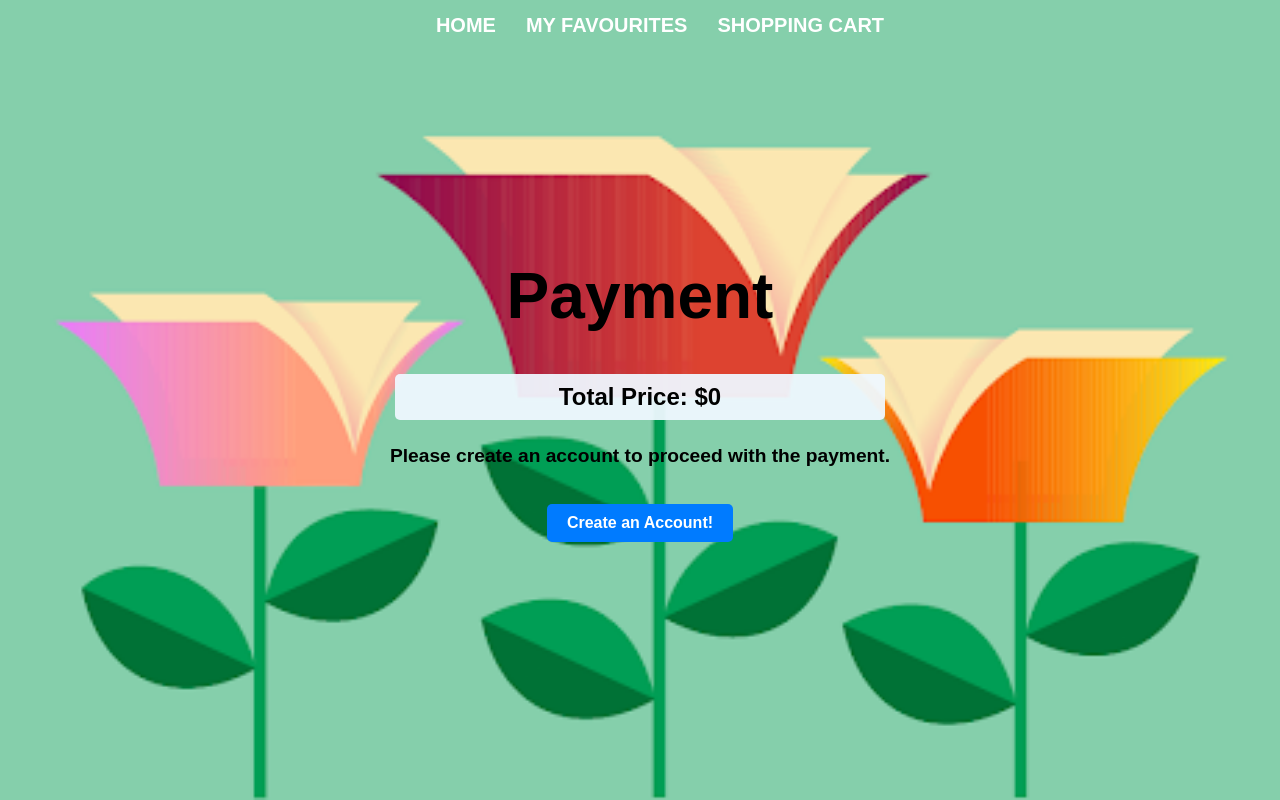
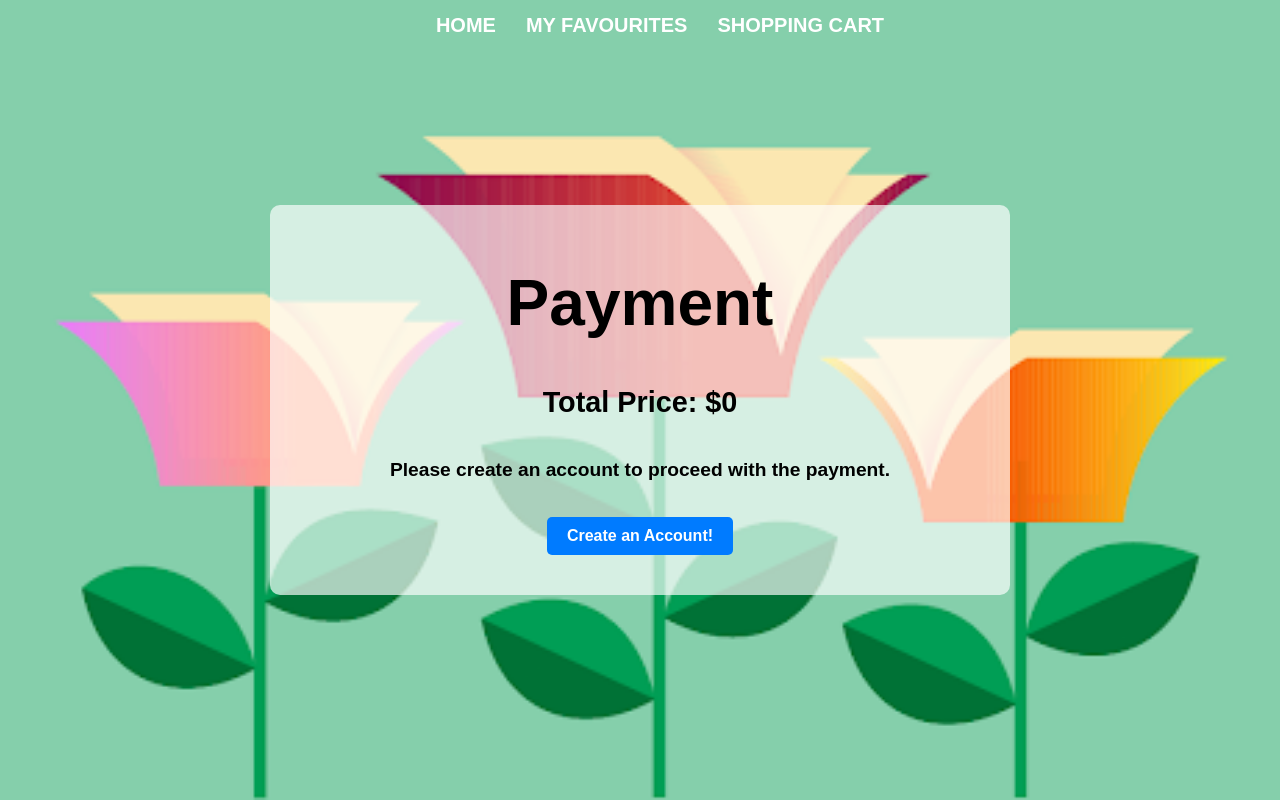
Before and after one commit to Tugbanur-f/Book-Room-App, a React (Vite) app in the folder Book-app/: page /checkout in a window 1280 px wide. Built offline with nearby package versions, Linux system fonts and the light colour scheme.

Commit message:
added css to chechoutpage

```diff
--- a/Book-app/src/pages/CheckoutPage/Checkout.css
+++ b/Book-app/src/pages/CheckoutPage/Checkout.css
@@ -1,6 +1,11 @@
 .checkout-page {
   text-align: center;
   margin: 20px;
+  background-color: rgba(255, 255, 255, 0.667);
+  border-radius: 10px;
+  padding: 20px;
+  width: 700px;
+  height: auto;
 }
 
 .checkout-page h1 {
@@ -9,12 +14,8 @@
 }
 
 .checkout-page h3 {
-  font-size: 1.5rem;
+  font-size: 1.8rem;
   color: black;
-  background-color: rgba(240, 248, 255, 0.94);
-  border-radius: 5px;
-  padding: 5px;
-  margin: 5px;
 }
 
 .checkout-page p {
```
